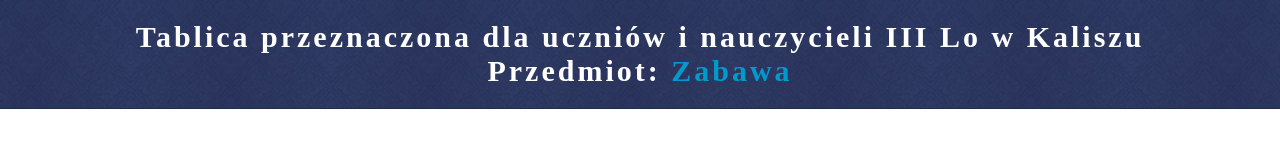
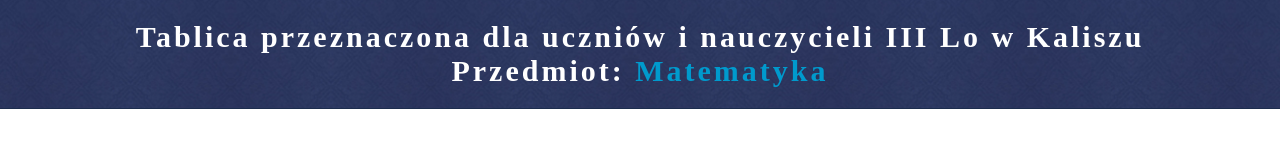
Before and after one commit to Wiciu02/Apliccation, a website: page public/index.html in a window 1280 px wide. Shown: the top 160 px of the page. Drawn offline with nearby package versions, Linux system fonts and the light colour scheme; no server answers; a web font is replaced by a local one.

Commit message:
Update index.html

```diff
--- a/public/index.html
+++ b/public/index.html
@@ -18,7 +18,7 @@
   </head>
   <body>
     <header>
-      <h1>Tablica przeznaczona dla uczniów i nauczycieli III Lo w Kaliszu <br/> Przedmiot: <strong style="color:#009acd;">Zabawa</strong></h1>
+      <h1>Tablica przeznaczona dla uczniów i nauczycieli III Lo w Kaliszu <br/> Przedmiot: <strong style="color:#009acd;">Matematyka</strong></h1>
     </header>
     <div id="wrapper" >
       <canvas id="canvas" width="1500" height="10000">  </canvas>
```
